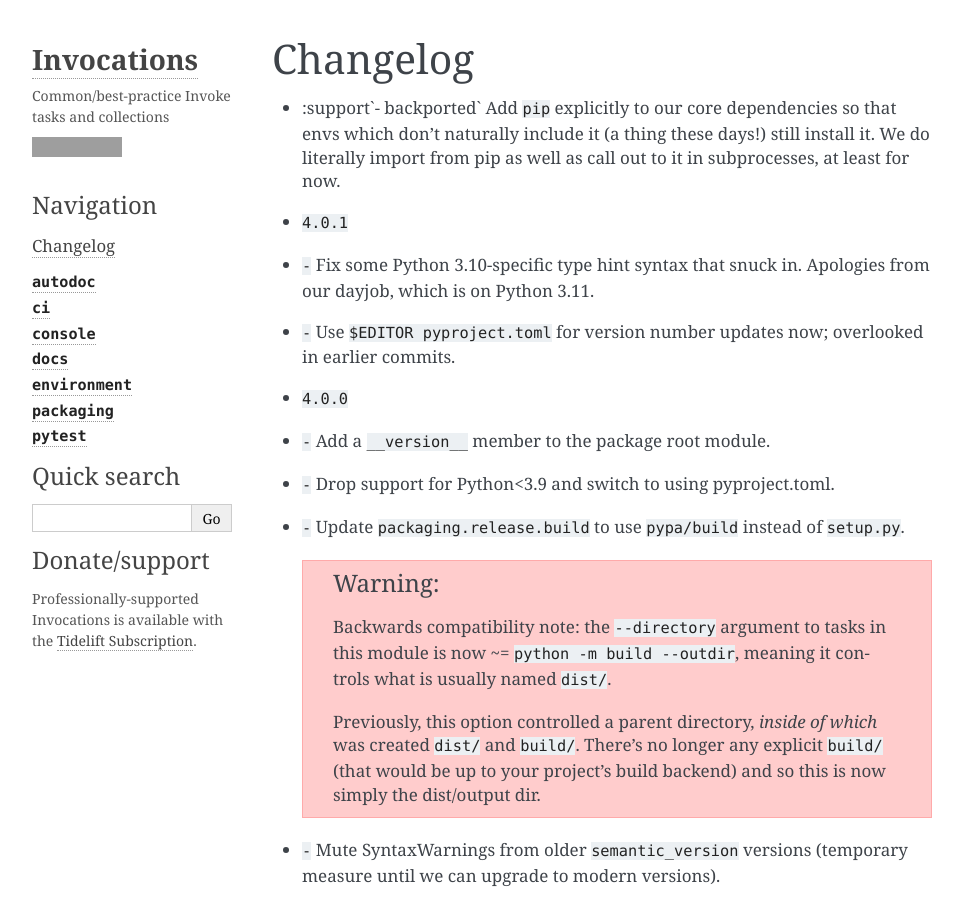
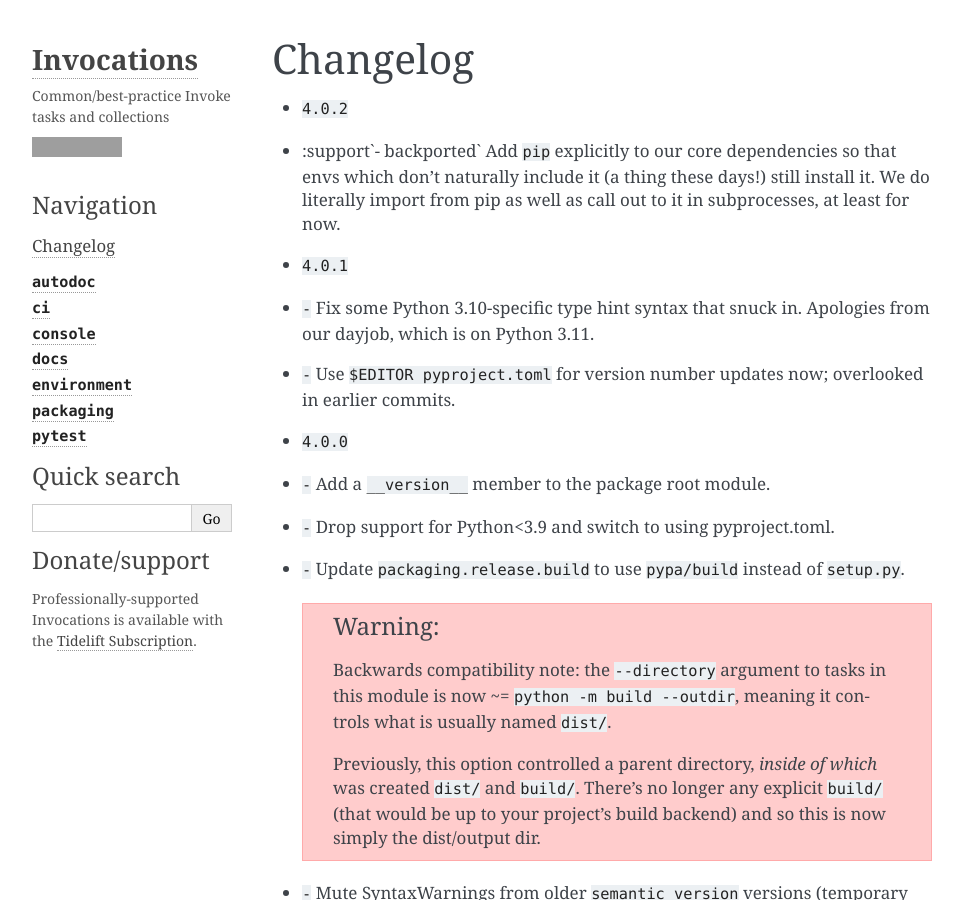
Before and after one commit to pyinvoke/invocations, a Sphinx documentation site: the page built from docs/changelog.rst, in a window 1280 px wide and 900 px high. Shown: the whole window, without its empty margins (148-1111 px from the left). Built offline with Sphinx 7.4.7, drawn with Linux system fonts in a browser that asks for light colours; cross-references to code outside the pages are shown as plain code; grey boxes are pictures that could not be loaded.

Commit message:
Cut 4.0.2

```diff
--- a/docs/changelog.rst
+++ b/docs/changelog.rst
@@ -2,6 +2,7 @@
 Changelog
 =========
 
+- :release:`4.0.2 <2025-08-04>`
 - :support`- backported` Add ``pip`` explicitly to our core dependencies so
   that envs which don't naturally include it (a thing these days!) still
   install it. We do literally import from pip as well as call out to it in
```
